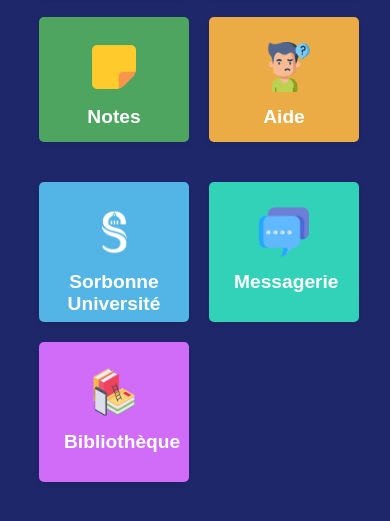
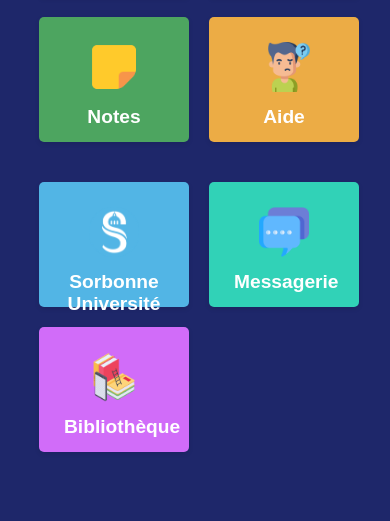
Before and after one commit to yaniswhy/Drag-nDrop, a website: page index.html in a window 390 px wide. Shown: the part 275-796 px from the top of the page. Drawn offline with Linux system fonts and the light colour scheme.

Commit message:
Update style-main.css

```diff
--- a/style-main.css
+++ b/style-main.css
@@ -144,6 +144,6 @@
     }
     .link-card {
         width: 150px; /* Adjusted width */
-        height: 140px; /* Adjusted height */
+        height: 125px; /* Adjusted height */
     }
 }
```
